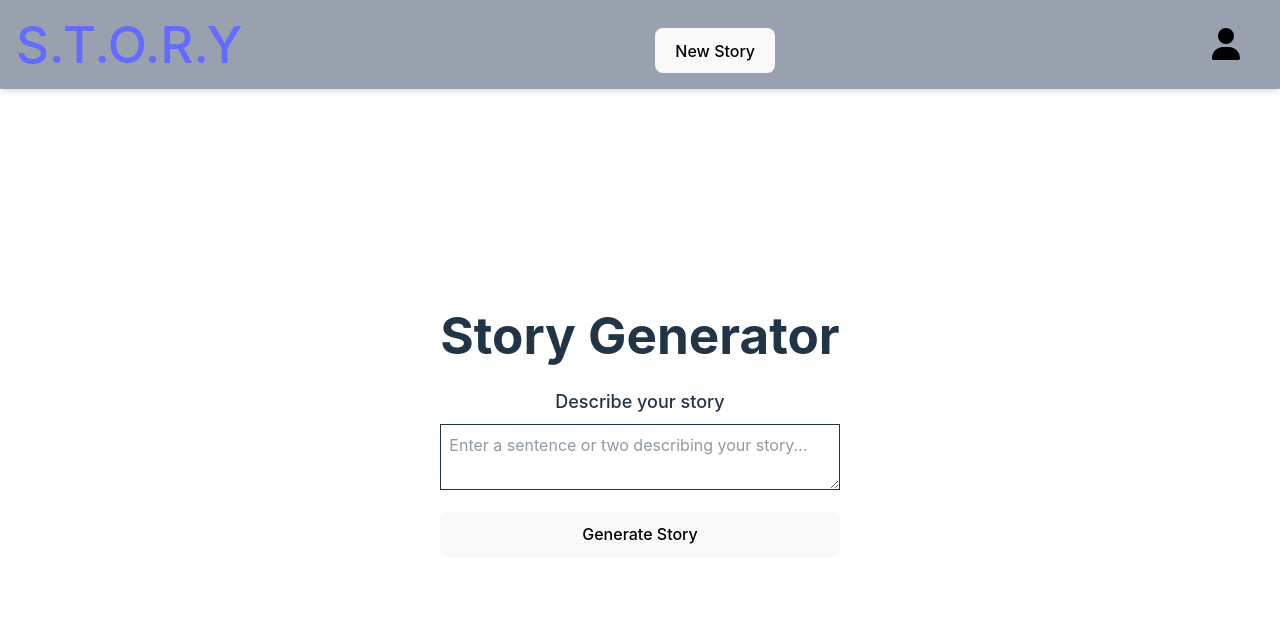
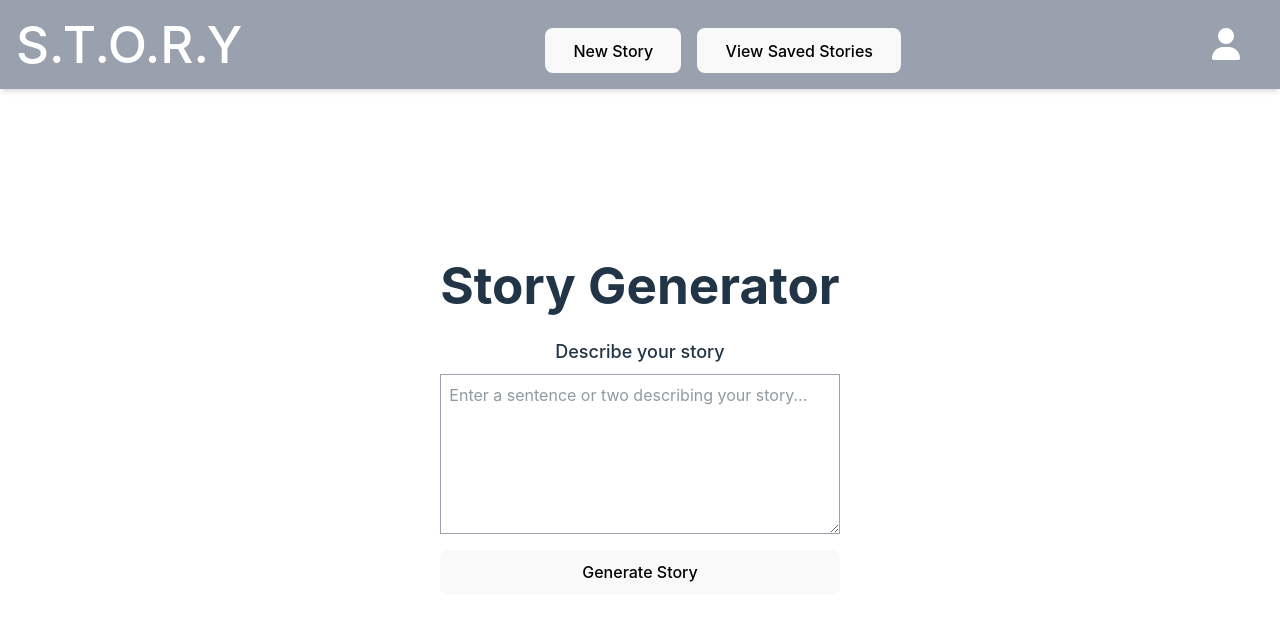
Before and after one commit to wesleylui/SENG401FinalProject_Group16, a React (Vite) app in the folder frontend/: page /main in a window 1280 px wide. Shown: the top 620 px of the page. Built offline with nearby package versions, Linux system fonts and the light colour scheme.

Commit message:
create SavedStories page

```diff
--- a/frontend/src/App.jsx
+++ b/frontend/src/App.jsx
@@ -3,6 +3,7 @@ import LoginForm from "./pages/LoginForm";
 import SignupForm from "./pages/SignupForm";
 import MainPage from "./pages/MainPage";
 import ProfilePage from "./pages/ProfilePage";
+import SavedStories from "./pages/SavedStories";
 import "./App.css"; // potential path conflict bw windows&mac users
 
 const App = () => {
@@ -12,7 +13,8 @@ const App = () => {
         <Route path="/" element={<LoginForm />} />
         <Route path="/signup" element={<SignupForm />} />
         <Route path="/main" element={<MainPage />} />
-        <Route path="profile" element={<ProfilePage />} />
+        <Route path="/profile" element={<ProfilePage />} />
+        <Route path="/saved-stories" element={<SavedStories />} />
       </Routes>
     </Router>
   );
--- a/frontend/src/components/Header.jsx
+++ b/frontend/src/components/Header.jsx
@@ -5,27 +5,30 @@ import { faUser } from "@fortawesome/free-solid-svg-icons";
 const Header = () => {
   return (
     <header className="fixed top-0 left-0 w-full bg-gray-400 p-4 shadow-md z-50 flex justify-between items-center">
-      <h1 className="text-black text-3xl font-bold text-left flex-grow">
-        <Link
-          to="/"
-          className="home-link text-black hover:text-gray-700 transition duration-300"
-        >
+      <Link to="/main">
+        <h1 className="text-white hover:text-gray-700 transition duration-300">
           S.T.O.R.Y
-        </Link>
-      </h1>
+        </h1>
+      </Link>
       <div className="flex justify-center w-full">
         <Link to="/main">
-          <button className="text-black p-2 rounded w-full mt-3 hover transition">
+          <button className="text-black p-2 rounded w-full mt-3 hover transition mr-4">
             New Story
+          </button>
+        </Link>
+        <Link to="/saved-stories">
+          <button className="text-black p-2 rounded w-full mt-3 hover transition ml-4">
+            View Saved Stories
           </button>
         </Link>
       </div>
       <div className="flex items-center ml-4 pr-4">
-        <Link
-          to="/profile"
-          className="profile-link text-black p-2 rounded hover:text-gray-700 transition duration-300"
-        >
-          <FontAwesomeIcon icon={faUser} size="2x" className="text-black" />
+        <Link to="/profile">
+          <FontAwesomeIcon
+            icon={faUser}
+            size="2x"
+            className="text-white p-2 rounded hover:text-gray-700 transition duration-300"
+          />
         </Link>
       </div>
     </header>
--- a/frontend/src/pages/MainPage.jsx
+++ b/frontend/src/pages/MainPage.jsx
@@ -22,7 +22,7 @@ const MainPage = () => {
               </label>
               <textarea
                 id="story-description"
-                className="border p-2 w-full mt-2"
+                className="block p-2 w-full mt-2 h-40 border border-gray-400"
                 placeholder="Enter a sentence or two describing your story..."
                 value={storyDescription}
                 onChange={(e) => setStoryDescription(e.target.value)}
@@ -31,7 +31,7 @@ const MainPage = () => {
             {/* Submit Button */}
             <button
               type="submit"
-              className="bg-indigo-500 text-black p-2 rounded w-full"
+              className="bg-white text-black p-6 border border-gray-400 rounded w-full mb-3"
             >
               Generate Story
             </button>
--- /dev/null
+++ b/frontend/src/pages/SavedStories.jsx
@@ -0,0 +1,7 @@
+import Header from "../components/Header";
+
+const SavedStories = () => {
+  return <Header />;
+};
+
+export default SavedStories;
```
